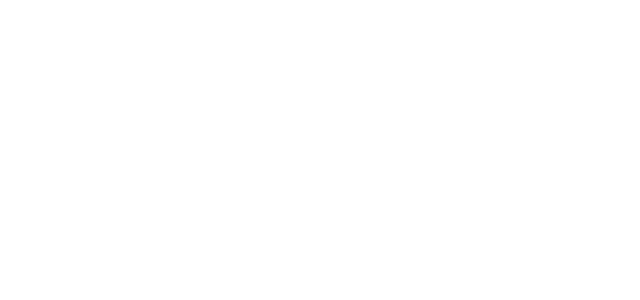
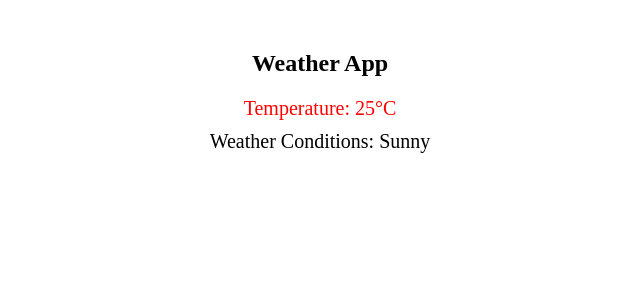
Before and after one commit to acciojob/conditional-weather-report-sidhthecoder, a React app: page / in a window 1280 px wide. Shown: the top 300 px of the page, without its empty margins (320-960 px from the left). Built offline with nearby package versions, Linux system fonts and the light colour scheme.

Commit message:
submitting code-Thu Jul 20 2023 11:52:41 GMT+0530 (India Standard Time)

```diff
--- /dev/null
+++ b/src/components/App.css
@@ -0,0 +1,18 @@
+.weather-container {
+    text-align: center;
+    margin-top: 50px;
+  }
+
+  p {
+    font-size: 20px;
+    margin: 10px;
+  }
+
+  /* Define the color styles for the temperature */
+  p[style*="red"] {
+    color: red;
+  }
+
+  p[style*="blue"] {
+    color: blue;
+  }
--- a/src/components/App.js
+++ b/src/components/App.js
@@ -1,11 +1,11 @@
 
 import React from "react";
 import './../styles/App.css';
-
+import WeatherApp from "./WeatherApp";
 const App = () => {
   return (
     <div>
-        {/* Do not remove the main div */}
+       <WeatherApp/>
     </div>
   )
 }
--- /dev/null
+++ b/src/components/WeatherApp.js
@@ -0,0 +1,22 @@
+import React from 'react';
+import './App.css';
+
+const WeatherApp = () => {
+  const weatherData = {
+    temperature: 25,
+    conditions: "Sunny",
+  };
+
+  const threshold = 20;
+  const color = weatherData.temperature > threshold ? "red" : "blue";
+
+  return (
+    <div className="weather-container">
+      <h2>Weather App</h2>
+      <p style={{ color }}>Temperature: {weatherData.temperature}°C</p>
+      <p>Weather Conditions: {weatherData.conditions}</p>
+    </div>
+  );
+};
+
+export default WeatherApp;
```
Also changed, not shown: 1 other file (tests, documents, lock files or other folders).
